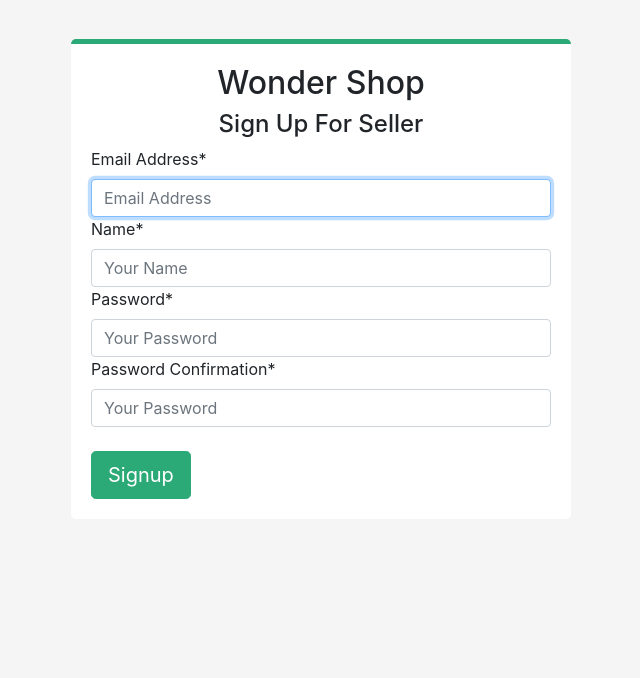
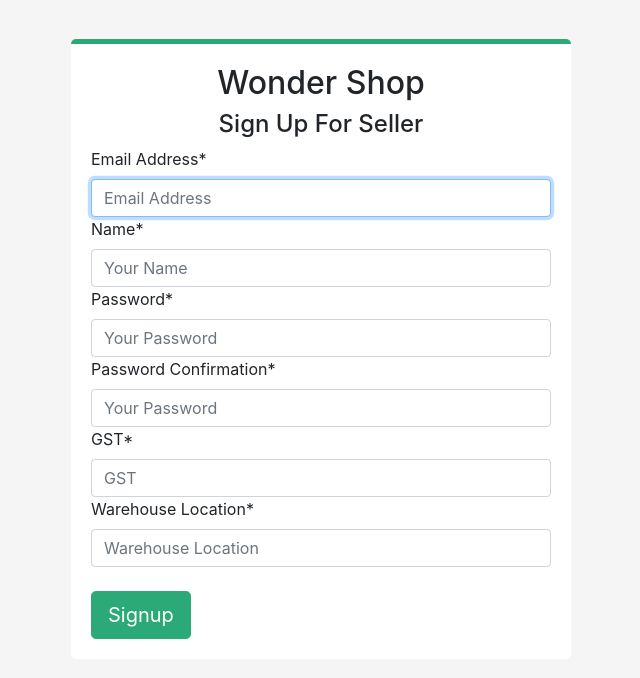
Before and after one commit to Mohitbasnet/Ecommerce-website, a Django app: page /signup/ in a window 1280 px wide. Shown: the part 57-735 px from the top of the page, without its empty margins (319-959 px from the left). Run offline with Django 5.2, Linux system fonts and the light colour scheme.

Commit message:
change is over

```diff
--- a/firstapp/forms.py
+++ b/firstapp/forms.py
@@ -35,6 +35,9 @@ class ContactUsForm(forms.ModelForm):
 
 
 class RegistrationForm(UserCreationForm):
+    gst = forms.CharField(max_length=10)
+    warehouse_location = forms.CharField(max_length = 255)
+
     class Meta:
         model = Seller
         fields = [
@@ -42,4 +45,6 @@ class RegistrationForm(UserCreationForm):
             'name',
             'password1',
             'password2',
+            'gst',
+            'warehouse_location'
         ]
--- a/firstapp/models.py
+++ b/firstapp/models.py
@@ -1,5 +1,5 @@
 from django.db import models
-
+from django.db.models import Q
 # Create your models here.
 from django.utils import timezone
 
@@ -65,8 +65,8 @@ class CustomUser(AbstractBaseUser,PermissionsMixin):
 
     default_type = Types.CUSTOMER
 
-    #type = models.CharField(_('Type'), max_length=255, choices=Types.choices, default=default_type)
-    type = MultiSelectField(choices=Types.choices, default=[], null=True, blank=True, max_length = 255)
+    type = models.CharField(_('Type'), max_length=255, choices=Types.choices, default=default_type)
+    # type = MultiSelectField(choices=Types.choices, default=[], null=True, blank=True, max_length = 255)
 
 
     USERNAME_FIELD = 'email'
@@ -78,8 +78,8 @@ class CustomUser(AbstractBaseUser,PermissionsMixin):
         return self.email
     def save(self, *args, **kwargs):
         if not self.id:
-            #self.type = self.default_type
-            self.type.append(self.default_type)
+            self.type = self.default_type
+            # self.type.append(self.default_type)
         return super().save(*args, **kwargs)
 
 
--- a/firstapp/templates/firstapp/register.html
+++ b/firstapp/templates/firstapp/register.html
@@ -65,12 +65,12 @@
       <label for="id_password2" class="login-labels">Password Confirmation*</label>
       {{ form.password2.errors }}
       {{ form.password2|addclass:'form-control'|addplaceholder:'Your Password' }}
-      {% comment %} <label for="id_gst" class="login-labels">GST*</label>
+      <label for="id_gst" class="login-labels">GST*</label>
       {{ form.gst.errors }}
       {{ form.gst|addclass:'form-control'|addplaceholder:'GST' }}
       <label for="id_warehouse_location" class="login-labels">Warehouse Location*</label>
       {{ form.warehouse_location.errors }}
-      {{ form.warehouse_location|addclass:'form-control'|addplaceholder:'Warehouse Location' }} {% endcomment %}
+      {{ form.warehouse_location|addclass:'form-control'|addplaceholder:'Warehouse Location' }}
       <br>
 <button type="submit" class="btn btn-primary btn-lg signup-button">Signup</button>
 </form>
--- a/firstapp/views.py
+++ b/firstapp/views.py
@@ -8,7 +8,7 @@ from django.core.exceptions import ValidationError
 from django.urls import reverse_lazy, reverse
 # def index(request):
 #     return render(request,'firstapp/index.html')
-
+from . models import SellerAdditional,CustomUser
 from . forms import ContactUsForm,RegistrationForm
 class Index(TemplateView):
     template_name='firstapp/index.html'
@@ -73,3 +73,14 @@ class RegisterView(CreateView):
     template_name = 'firstapp/register.html'
     form_class = RegistrationForm
     success_url = reverse_lazy('index')
+
+    def post(self, request, *args, **kwargs):
+        response = super().post(request, *args, **kwargs)
+        if response.status_code == 302:
+            gst = request.POST.get('gst')
+            warehouse_location = request.POST.get('warehouse_location')
+            user = CustomUser.objects.get(email = request.POST.get('email'))
+            s_add = SellerAdditional.objects.create(user = user, gst = gst , warehouse_location= warehouse_location)
+            return response
+        else:
+            return response
```
Also changed, not shown: firstapp/admin.py (+10 -3 lines), db.sqlite3, firstapp/migrations/0002_alter_customuser_type.py (added).
